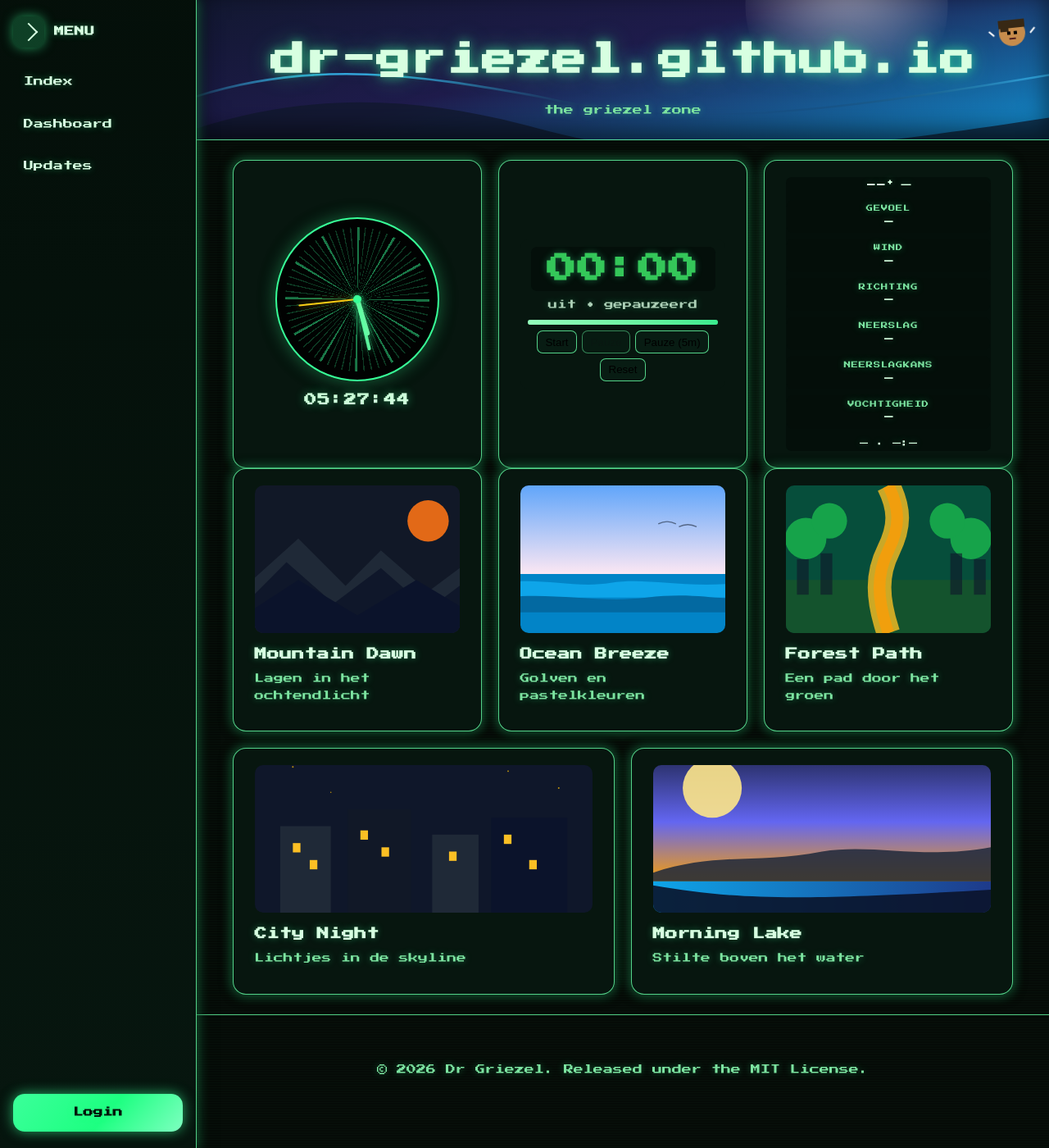
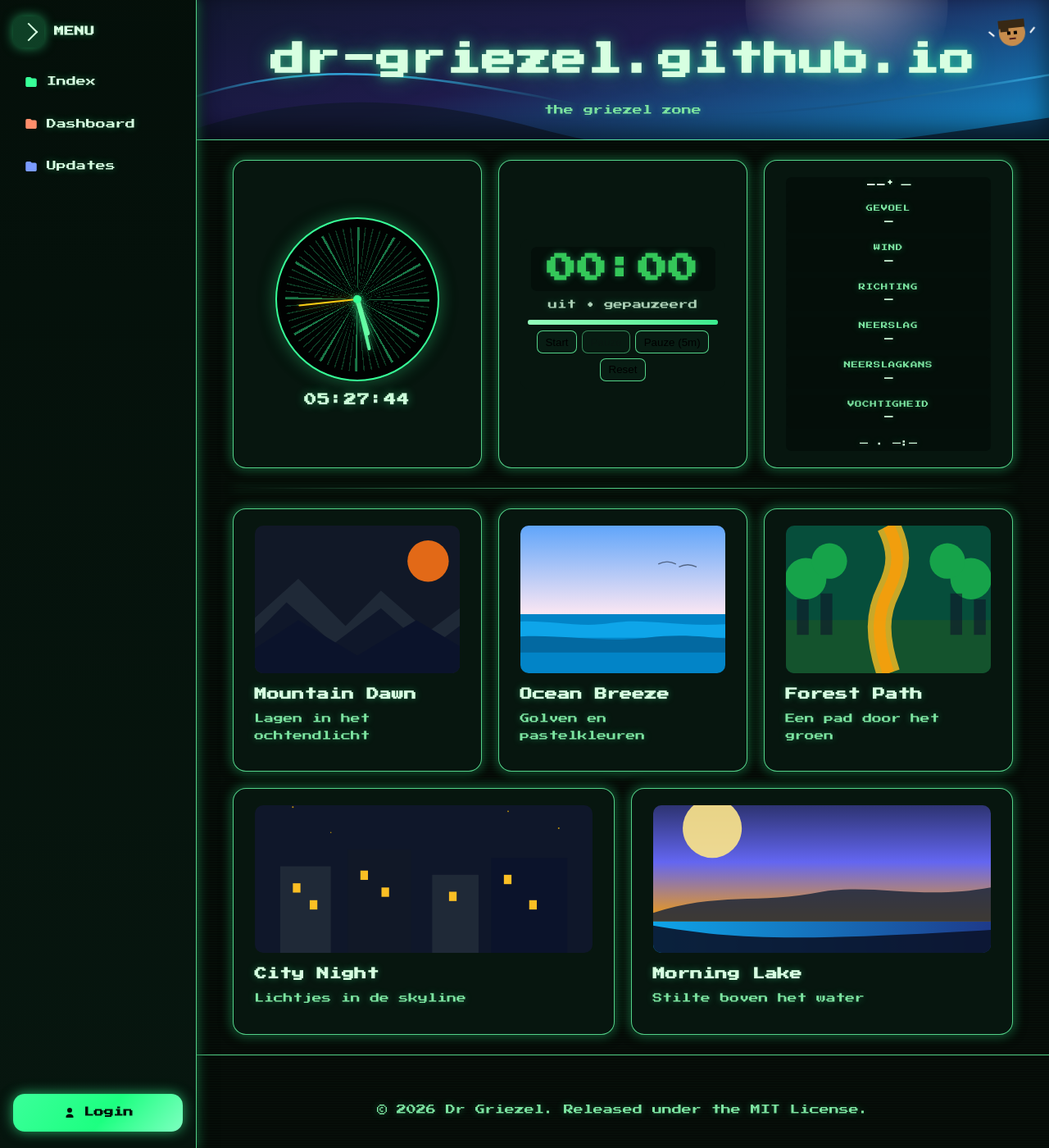
Before and after one commit to DR-GRIEZEL/dr-griezel.github.io, a Jekyll site: the page built from html/index.html, in a window 1280 px wide and 1400 px high. Shown: the whole window at 82% size. Built offline with Jekyll 4.4.1, drawn with Linux system fonts in a browser that asks for light colours.

Commit message:
Update sidebar login icon and error pages (#30)

```diff
--- a/_includes/nav.html
+++ b/_includes/nav.html
@@ -7,9 +7,17 @@
   </div>
   <nav class="sidebar-nav" aria-label="Primary">
     <ul>
+      {% assign icon_colors = "#38ff98,#ff8d6b,#7a9bff,#ff7ad9,#6ee7f0,#ffd76b" | split: "," %}
       {% for r in site.data.routes %}
+        {% assign color_index = forloop.index0 | modulo: icon_colors.size %}
+        {% assign icon_color = icon_colors[color_index] %}
         <li>
           <a href="{{ r.href }}">
+            <span class="nav-icon" style="--icon-color: {{ icon_color }};">
+              <svg viewBox="0 0 24 24" aria-hidden="true">
+                <path d="M3 6.5C3 5.12 4.12 4 5.5 4h4.7c.6 0 1.17.25 1.58.68l1.28 1.32H18.5C19.88 6 21 7.12 21 8.5v9c0 1.38-1.12 2.5-2.5 2.5h-13C4.12 20 3 18.88 3 17.5v-11Z"/>
+              </svg>
+            </span>
             <span class="nav-label">{{ r.label }}</span>
           </a>
         </li>
@@ -17,6 +25,13 @@
     </ul>
   </nav>
   <div class="sidebar-footer">
-    <a class="login-button" href="/login.html">Login</a>
+    <a class="login-button" href="/login.html">
+      <span class="login-icon" aria-hidden="true">
+        <svg viewBox="0 0 24 24">
+          <path d="M12 12a4 4 0 1 0-4-4 4 4 0 0 0 4 4Zm0 2c-3.31 0-6 1.79-6 4v2h12v-2c0-2.21-2.69-4-6-4Z" />
+        </svg>
+      </span>
+      <span class="login-label">Login</span>
+    </a>
   </div>
 </aside>
--- a/assets/css/main.css
+++ b/assets/css/main.css
@@ -169,6 +169,20 @@ body::before{
   border: 1px solid transparent;
   transition: transform .12s ease, background-color .12s ease, border-color .12s ease;
 }
+.nav-icon{
+  width: 18px;
+  height: 18px;
+  display: inline-flex;
+  align-items: center;
+  justify-content: center;
+  color: var(--icon-color, var(--primary));
+  flex-shrink: 0;
+}
+.nav-icon svg{
+  width: 18px;
+  height: 18px;
+  fill: currentColor;
+}
 .sidebar-nav a:hover{
   background: color-mix(in oklab, var(--primary) 18%, transparent);
   border-color: var(--border-strong);
@@ -197,6 +211,20 @@ body::before{
   position: relative;
   overflow: hidden;
   transition: transform .15s ease, box-shadow .15s ease;
+}
+.login-icon{
+  width: 18px;
+  height: 18px;
+  display: inline-flex;
+  align-items: center;
+  justify-content: center;
+  color: #04140a;
+  flex-shrink: 0;
+}
+.login-icon svg{
+  width: 18px;
+  height: 18px;
+  fill: currentColor;
 }
 .login-button::after{
   content: "";
@@ -227,8 +255,27 @@ body.sidebar-collapsed .nav-label{
   height: 0;
   overflow: hidden;
 }
+body.sidebar-collapsed .login-label{
+  opacity: 0;
+  pointer-events: none;
+  width: 0;
+  height: 0;
+  overflow: hidden;
+}
+body.sidebar-collapsed .login-button{
+  justify-content: center;
+  padding: 12px 10px;
+}
 body.sidebar-collapsed .sidebar-arrow{
   transform: rotate(135deg);
+}
+
+.section-divider{
+  border: 0;
+  height: 1px;
+  margin: 24px 0;
+  background: linear-gradient(90deg, transparent, var(--border-strong), transparent);
+  box-shadow: var(--glow);
 }
 
 @media (max-width: 900px){
--- a/assets/js/widgets.js
+++ b/assets/js/widgets.js
@@ -285,10 +285,11 @@ const initWeatherWidget = (widget) => {
       const browserCoords = await getBrowserCoords();
       coords = browserCoords;
       url = buildUrl(coords.lat, coords.lon);
+      locationName = "Huidige locatie";
       try {
         locationName = await getLocationName(coords.lat, coords.lon);
       } catch (error) {
-        locationName = defaultLocation;
+        locationName = "Huidige locatie";
       }
     } catch (error) {
       coords = defaultCoords;
--- a/html/404.html
+++ b/html/404.html
@@ -8,6 +8,7 @@ css:
 <section class="card">
   <h2>Oeps! Deze pagina bestaat niet.</h2>
   <p>Controleer de URL of ga terug naar de startpagina.</p>
+  <img src="/assets/images/osrs-shrug.svg" alt="OSRS character shrugging" style="display:block; width:120px; margin:18px auto 0;">
   <div style="margin-top: 18px;">
     <a class="button" href="/">Terug naar home</a>
   </div>
--- a/html/500.html
+++ b/html/500.html
@@ -8,6 +8,7 @@ css:
 <section class="card">
   <h2>Er ging iets mis aan onze kant.</h2>
   <p>Probeer het later opnieuw of keer terug naar de startpagina.</p>
+  <img src="/assets/images/osrs-shrug.svg" alt="OSRS character shrugging" style="display:block; width:120px; margin:18px auto 0;">
   <div style="margin-top: 18px;">
     <a class="button" href="/">Terug naar home</a>
   </div>
--- a/html/index.html
+++ b/html/index.html
@@ -17,6 +17,8 @@ module_js: true
   {% endfor %}
 </div>
 
+<hr class="section-divider" aria-hidden="true">
+
 <div class="grid">
   {% assign blog_pages = site.pages | where: "dir", "/blog/" | sort: "date" | reverse %}
   {% for page in blog_pages %}
```
Also changed, not shown: test/widgets.test.js (+24 -0 lines), assets/images/osrs-shrug.svg (added).
